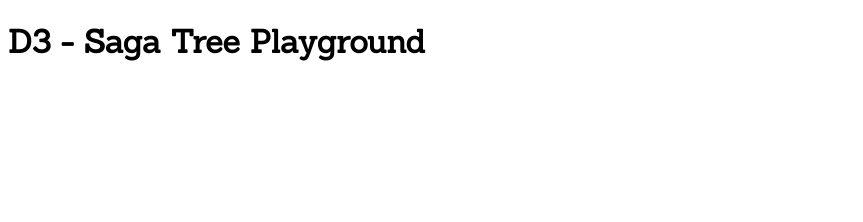
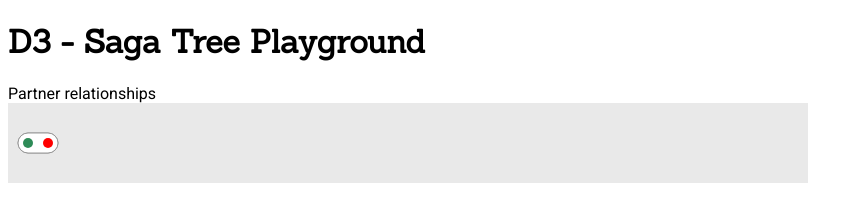
Before and after one commit to elvezpablo/d3-saga-thing, a website with bundled scripts: page public/index.html in a window 1280 px wide. Shown: the whole page, without its empty margins (0-863 px from the left). Built offline with nearby package versions, Linux system fonts and the light colour scheme; files whose address does not match are found by name.

Commit message:
feat(asmund): sketch

```diff
--- a/public/bundle.js
+++ b/public/bundle.js
@@ -1,5 +1,7 @@
 
 (function(l, r) { if (l.getElementById('livereloadscript')) return; r = l.createElement('script'); r.async = 1; r.src = '//' + (window.location.host || 'localhost').split(':')[0] + ':35729/livereload.js?snipver=1'; r.id = 'livereloadscript'; l.getElementsByTagName('head')[0].appendChild(r) })(window.document);
+import 'd3';
+
 const character = () => {
   console.log("Egiller");
 };
--- a/public/index.html
+++ b/public/index.html
@@ -15,6 +15,33 @@
 
   <body>
     <h1>D3 - Saga Tree Playground</h1>
+    <div>Partner relationships</div>
+    <svg width="800" height="80" viewBox="0, 0, 800, 40">
+      <g transform="translate(10,10)">
+        <rect
+          width="40"
+          height="20"
+          stroke="#999999"
+          fill="#fff"
+          rx="10"
+          stroke-width="1"
+        />
+        <circle r="5" cx="10" cy="10" fill="LightSkyBlue" />
+        <circle r="5" cx="30" cy="10" fill="SeaGreen" />
+      </g>
+      <g transform="translate(10,10)">
+        <rect
+          width="40"
+          height="20"
+          stroke="#999999"
+          fill="#fff"
+          rx="10"
+          stroke-width="1"
+        />
+        <circle r="5" cx="10" cy="10" fill="SeaGreen" />
+        <circle r="5" cx="30" cy="10" fill="red" />
+      </g>
+    </svg>
     <script src="bundle.js"></script>
   </body>
 </html>
--- a/public/styles.css
+++ b/public/styles.css
@@ -13,3 +13,7 @@ h3 {
 div {
   font-family: "Roboto", sans-serif;
 }
+
+svg {
+  background-color: #e9e9e9;
+}
--- a/src/index.js
+++ b/src/index.js
@@ -1,4 +1,5 @@
 import { character } from "./character";
+import { html } from "d3";
 
 const func = () => {
   console.log("awe yeah");
```
Also changed, not shown: README.md, docs/images/asmund_tree.png (added), docs/images/asmund_tree_20.png (added), 2 other files.
